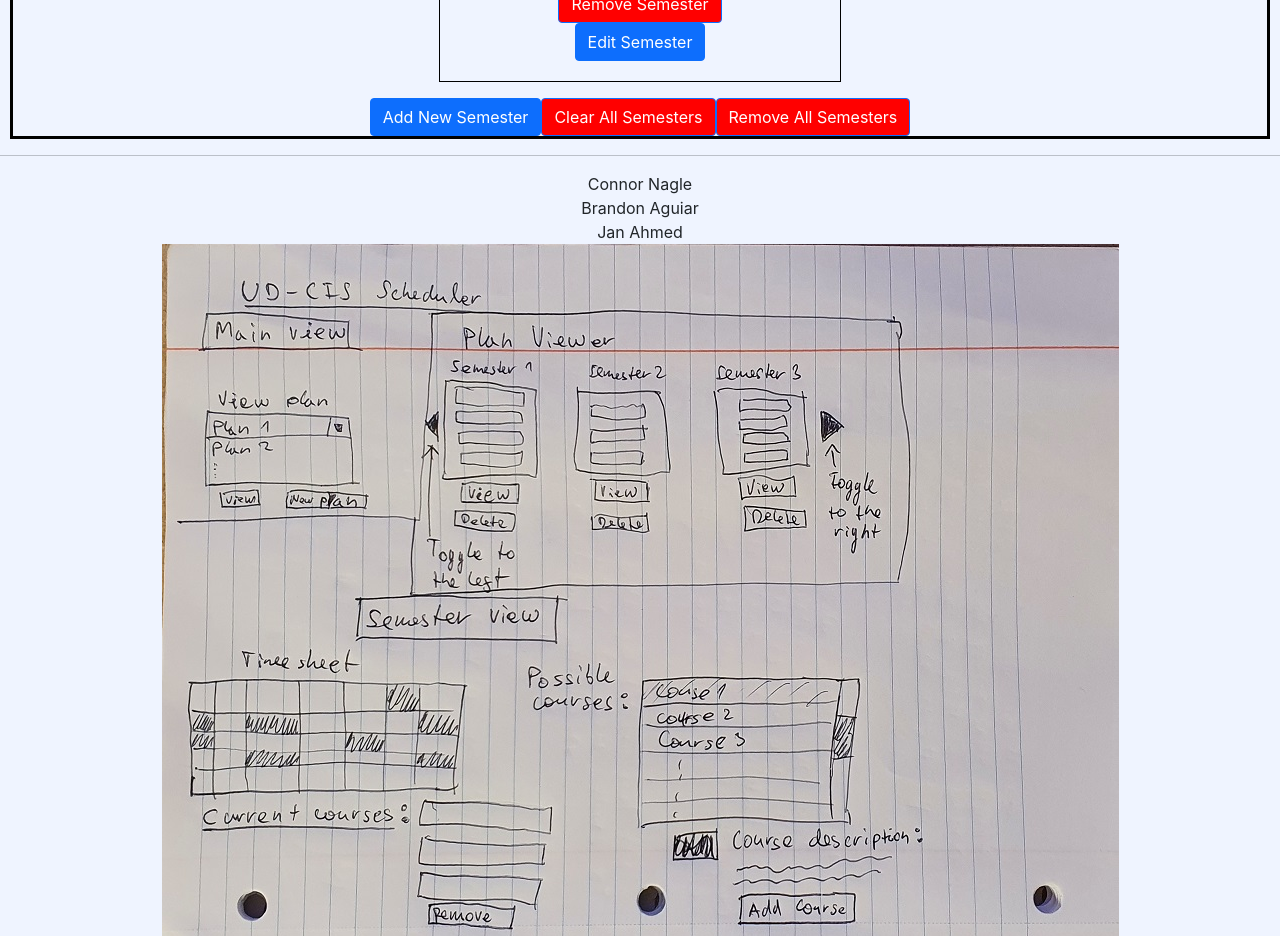
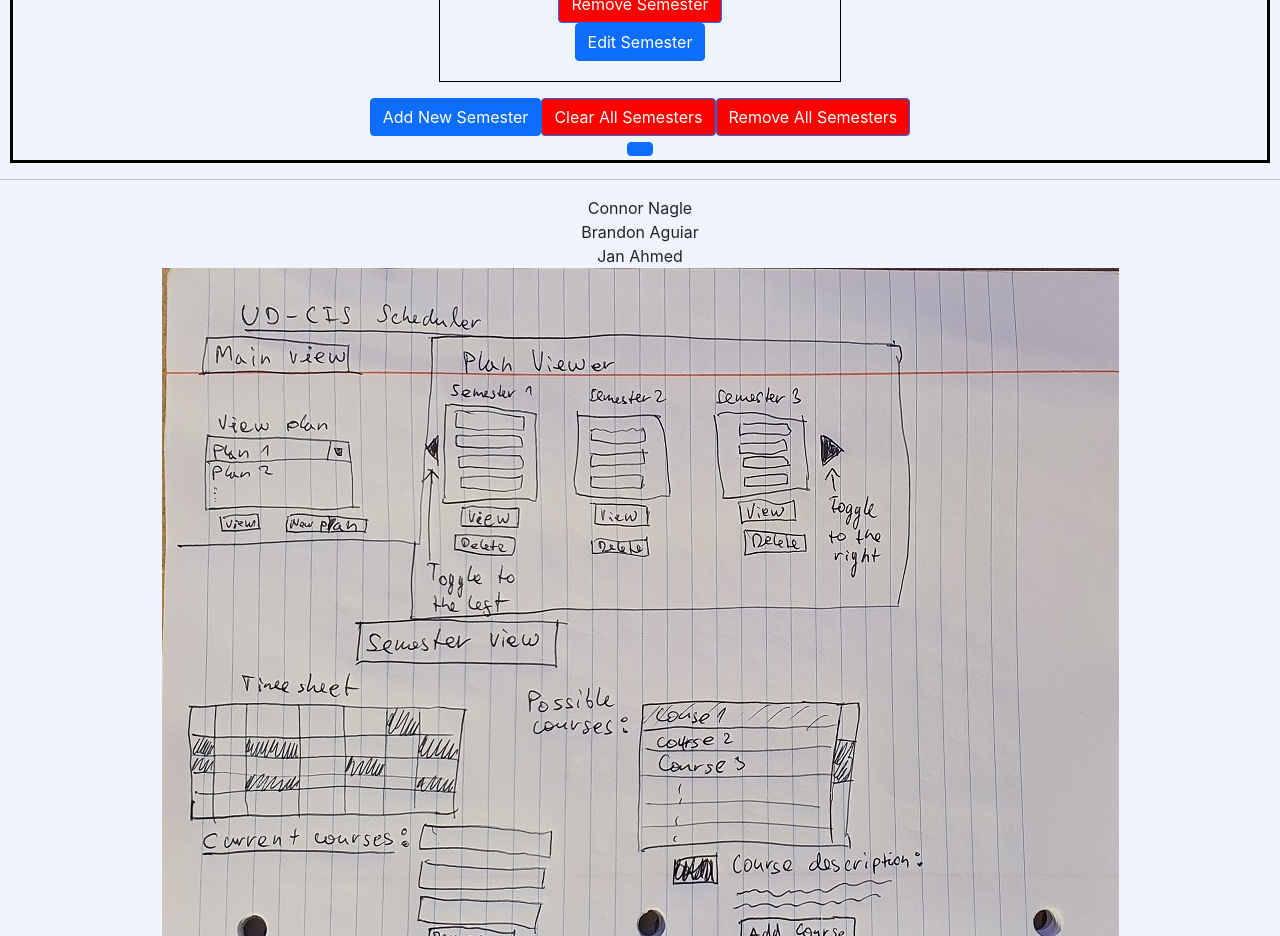
Before and after one commit to janahmedprg/cis-scheduler-team-22, a React (Create React App) app: page / in a window 1280 px wide. Shown: the part 1560-2496 px from the top of the page. Built offline with nearby package versions, Linux system fonts and the light colour scheme.

Commit message:
fixed lint errors

```diff
--- a/src/Compontents/coursePool.tsx
+++ b/src/Compontents/coursePool.tsx
@@ -1,15 +1,15 @@
-import React, { useState } from "react";
-import { Semester } from "../interfaces/Semester";
+import React from "react";
+// import { Semester } from "../interfaces/Semester";
 import { Course } from "../interfaces/Course";
-import { ViewCourse } from "./viewCourse";
+// import { ViewCourse } from "./viewCourse";
 import { DegreePlan } from "../interfaces/DegreePlan";
 import { Button } from "react-bootstrap";
-import { EditSemester } from "./editSemester";
-import { EMPTY_REQUIREMENTS } from "../interfaces/Requirements";
+// import { EditSemester } from "./editSemester";
+// import { EMPTY_REQUIREMENTS } from "../interfaces/Requirements";
 
-type ChangeEvent = React.ChangeEvent<
-    HTMLTextAreaElement | HTMLInputElement | HTMLSelectElement
->;
+// type ChangeEvent = React.ChangeEvent<
+//     HTMLTextAreaElement | HTMLInputElement | HTMLSelectElement
+// >;
 
 export function CoursePool({
     degreePlan,
@@ -28,5 +28,17 @@ export function CoursePool({
     coursePool: Course[];
     setCoursePool: (newCList: Course[]) => void;
 }): JSX.Element {
-    return <div></div>;
+    function addCoursePool() {
+        const d = { ...degreePlan };
+        const de = [...degreePlans, d];
+        const c = [...coursePool];
+        setDegreePlans(de);
+        setCoursePool(c);
+        setNextId(nextId);
+    }
+    return (
+        <div>
+            <Button onClick={() => addCoursePool()}></Button>
+        </div>
+    );
 }
```
